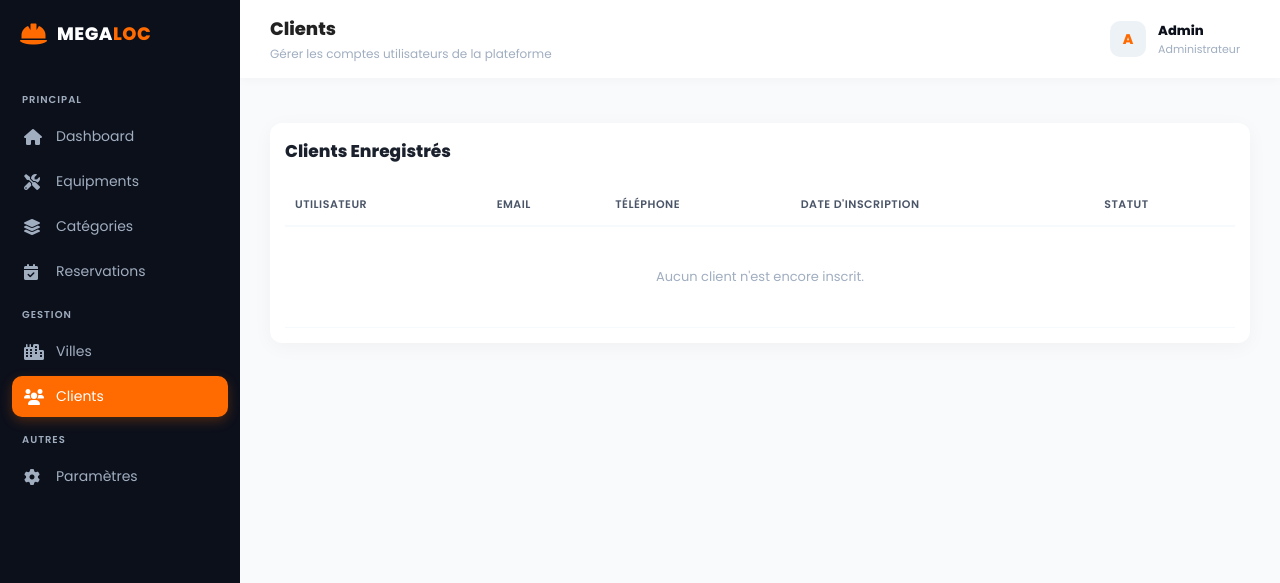
After one commit to CodeShield1/PFE_Solicode, a PHP site: page /views/admin/client.php in a window 1280 px wide. The commit adds this page. Shown: the top 583 px of the page. Run offline with PHP 8.4, Linux system fonts and the light colour scheme.

Commit message:
aichage les client qui inscripé

```diff
--- /dev/null
+++ b/Projet_PFE/app/public/css/clients.css
@@ -0,0 +1,97 @@
+/* --- CLIENT MANAGEMENT STYLES --- */
+
+.table-responsive {
+    width: 100%;
+    overflow-x: auto;
+    background: white;
+    padding: 15px;
+    border-radius: 12px;
+    box-shadow: 0 4px 20px rgba(0,0,0,0.04);
+    margin-top: 20px;
+    box-sizing: border-box;
+}
+
+.table-header {
+    display: flex;
+    justify-content: space-between;
+    align-items: center;
+    margin-bottom: 20px;
+}
+
+.table-header h3 {
+    font-size: 17px;
+    font-weight: 700;
+    color: #1a202c;
+}
+
+table {
+    width: 100%;
+    border-collapse: collapse;
+    min-width: 800px;
+}
+
+th {
+    text-align: left;
+    padding: 12px 10px;
+    font-size: 11px;
+    text-transform: uppercase;
+    color: #4a5568;
+    border-bottom: 2px solid #f7fafc;
+    font-weight: 600;
+    letter-spacing: 0.5px;
+}
+
+td {
+    padding: 12px 10px;
+    border-bottom: 1px solid #f7fafc;
+    font-size: 13px;
+    color: #4a5568;
+    vertical-align: middle;
+}
+
+tr:hover td {
+    background-color: #fcfcfc;
+}
+
+.client-avatar {
+    width: 35px;
+    height: 35px;
+    background: #ebf8ff;
+    color: #3182ce;
+    border-radius: 50%;
+    display: flex;
+    align-items: center;
+    justify-content: center;
+    font-weight: 700;
+    font-size: 12px;
+}
+
+.client-info .name {
+    display: block;
+    font-weight: 600;
+    color: #2d3748;
+}
+
+.client-info .email {
+    display: block;
+    font-size: 11px;
+    color: #718096;
+}
+
+.date-badge {
+    font-size: 12px;
+    color: #718096;
+    display: flex;
+    align-items: center;
+    gap: 6px;
+}
+
+.date-badge i {
+    color: var(--active-orange);
+}
+
+.phone-number {
+    font-family: monospace;
+    font-size: 12px;
+    color: #4a5568;
+}
--- /dev/null
+++ b/Projet_PFE/app/views/admin/client.php
@@ -0,0 +1,74 @@
+<?php
+/** @var array $clients */
+
+$pageTitle = "Liste des Clients - MEGALOC";
+$currentPage = "clients";
+$headerTitle = "Clients";
+$headerSubtitle = "Gérer les comptes utilisateurs de la plateforme";
+
+// Custom styles for this page
+$pageCSS = "clients";
+
+// Initialisation de sécurité
+if (!isset($clients)) {
+    $clients = [];
+}
+
+include __DIR__ . '/../layout/header.php';
+?>
+
+<div class="table-responsive">
+    <div class="table-header">
+        <h3>Clients Enregistrés</h3>
+    </div>
+
+    <table>
+        <thead>
+            <tr>
+                <th>Utilisateur</th>
+                <th>Email</th>
+                <th>Téléphone</th>
+                <th>Date d'Inscription</th>
+                <th>Statut</th>
+            </tr>
+        </thead>
+        <tbody>
+            <?php foreach ($clients as $client): ?>
+                <tr>
+                    <td>
+                        <div style="display: flex; align-items: center; gap: 12px;">
+                            <div class="client-avatar">
+                                <?php echo strtoupper(substr($client['name'], 0, 1)); ?>
+                            </div>
+                            <div class="client-info">
+                                <span class="name"><?php echo htmlspecialchars($client['name']); ?></span>
+                            </div>
+                        </div>
+                    </td>
+                    <td><?php echo htmlspecialchars($client['email']); ?></td>
+                    <td><span class="phone-number"><?php echo htmlspecialchars($client['phone']); ?></span></td>
+                    <td>
+                        <div class="date-badge">
+                            <i class="far fa-calendar-alt"></i>
+                            <?php echo date('d M Y', strtotime($client['created_at'])); ?>
+                        </div>
+                    </td>
+                    <td>
+                        <span style="padding: 4px 10px; background: #e6fffa; color: #2c7a7b; border-radius: 20px; font-size: 11px; font-weight: 600;">
+                            Actif
+                        </span>
+                    </td>
+                </tr>
+            <?php endforeach; ?>
+            <?php if (empty($clients)): ?>
+                <tr>
+                    <td colspan="5" style="text-align: center; padding: 40px; color: var(--text-gray);">
+                        Aucun client n'est encore inscrit.
+                    </td>
+                </tr>
+            <?php endif; ?>
+        </tbody>
+    </table>
+</div>
+
+<?php include __DIR__ . '/../layout/footer.php'; ?>
```
Also changed, not shown: Projet_PFE/app/controllers/ClientController.php (added, +28 -0 lines), Projet_PFE/app/models/User.php (+12 -1 lines), Projet_PFE/app/public/index.php (+11 -0 lines).
